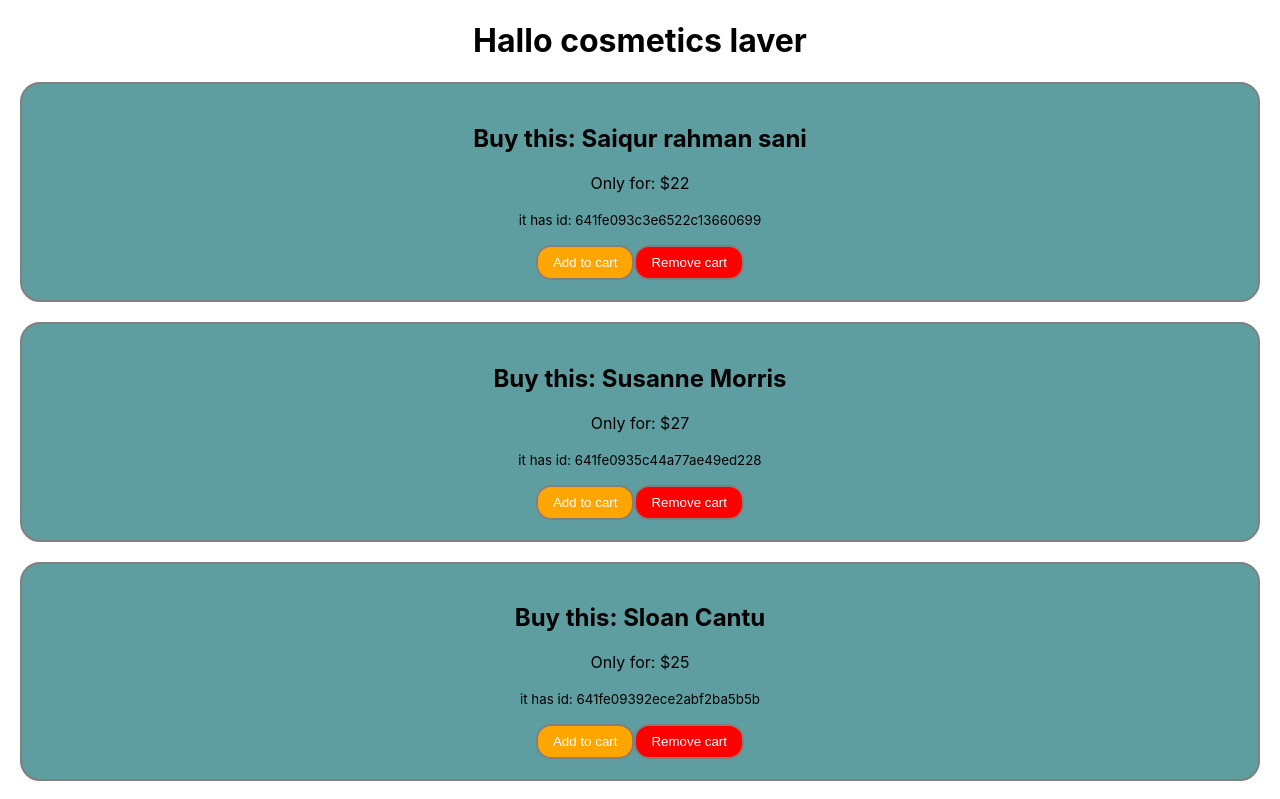
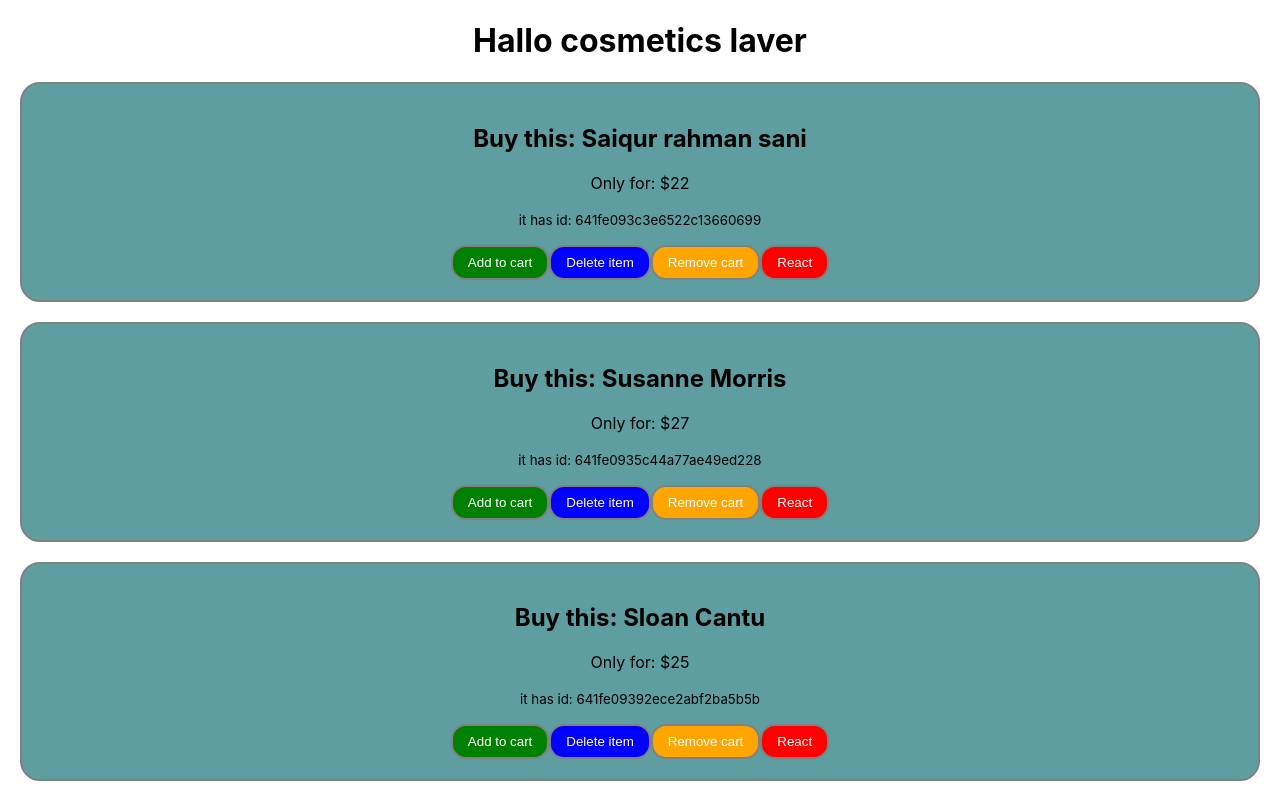
Before and after one commit to HmSani6699/react-storage-handlar-projects, a React (Create React App) app: page / in a window 1280 px wide. Shown: the top 799 px of the page. Built offline with nearby package versions, Linux system fonts and the light colour scheme.

Commit message:
ad to react button

```diff
--- a/src/App.css
+++ b/src/App.css
@@ -32,6 +32,7 @@
   from {
     transform: rotate(0deg);
   }
+
   to {
     transform: rotate(360deg);
   }
--- a/src/component/Cosmetic/Cosmetic.js
+++ b/src/component/Cosmetic/Cosmetic.js
@@ -1,5 +1,5 @@
 import React from 'react';
-import { dataStorage, removeDb } from '../Storage/Storage';
+import { dataStorage, deleteItem, reactButton, removeDb } from '../Storage/Storage';
 import './Cosmetic.css'
 const cosmetic = {
     border: '2px solid gray',
@@ -12,11 +12,28 @@ const addBtnStyle = {
     padding: '8px 15px',
     borderRadius: '15px',
     border: '2px solid gray',
+    backgroundColor: 'green',
+    color: 'white',
+    cursor: 'pointer'
+}
+const removeBtnStyle = {
+    padding: '8px 15px',
+    borderRadius: '15px',
+    border: '2px solid gray',
     backgroundColor: 'orange',
     color: 'white',
     cursor: 'pointer'
 }
-const removeBtnStyle = {
+
+const singleItemDelete = {
+    padding: '8px 15px',
+    borderRadius: '15px',
+    border: '2px solid gray',
+    backgroundColor: 'blue',
+    color: 'white',
+    cursor: 'pointer'
+}
+const reactBtn = {
     padding: '8px 15px',
     borderRadius: '15px',
     border: '2px solid gray',
@@ -35,9 +52,14 @@ const Cosmetic = (props) => {
             <h2>Buy this: {name}</h2>
             <p>Only for: ${price}</p>
             <p><small>it has id: {id}</small></p>
+
             <button onClick={() => dataStorage(id)} style={addBtnStyle}>Add to cart</button>
 
+            <button onClick={() => deleteItem(id)} style={singleItemDelete}>Delete item</button>
+
             <button onClick={() => removeDb(id)} style={removeBtnStyle}>Remove cart</button>
+
+            <button onClick={reactButton} style={reactBtn}>React </button>
         </div>
     );
 };
--- a/src/component/Storage/Storage.js
+++ b/src/component/Storage/Storage.js
@@ -58,7 +58,34 @@ const removeDb = (id) => {
     }
 }
 
+
+//-------------- single cart info delete -------------//
+
+const deleteItem = (id) => {
+    const getCart = localStorage.getItem('shopping-cart');
+    if (getCart) {
+        const shoppingCart = JSON.parse(getCart);
+        const objKeys = Object.keys(shoppingCart);
+        objKeys.find(key => {
+            if (key === id) {
+                if (shoppingCart[id] === 0) {
+                    return
+                }
+                shoppingCart[id] = shoppingCart[id] - 1;
+                localStorage.setItem('shopping-cart', JSON.stringify(shoppingCart))
+            }
+        })
+    }
+}
+
+//-------------- full cart react -------------//
+const reactButton = () => {
+    localStorage.removeItem('shopping-cart')
+}
+
 export {
     dataStorage,
-    removeDb
+    removeDb,
+    deleteItem,
+    reactButton
 }
```
